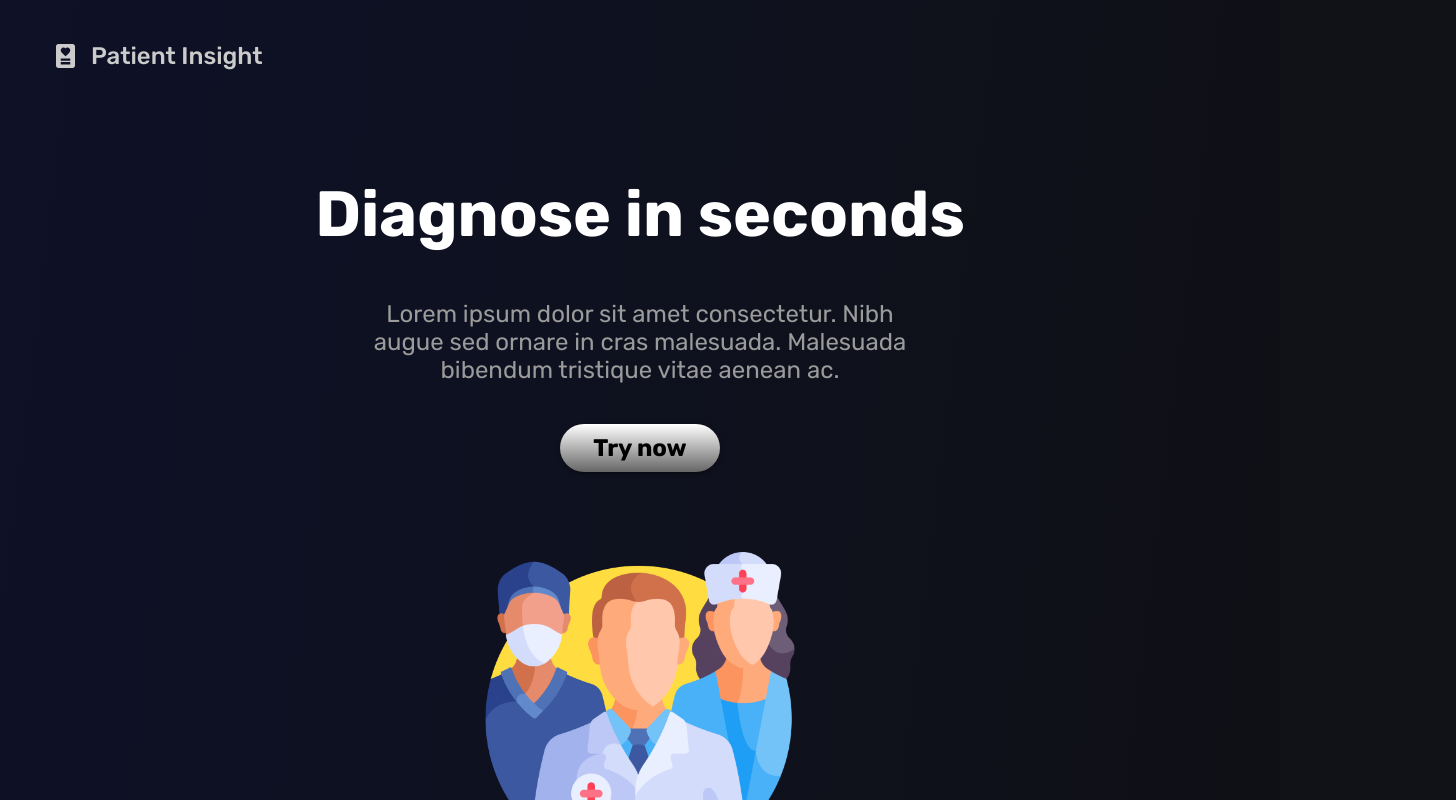
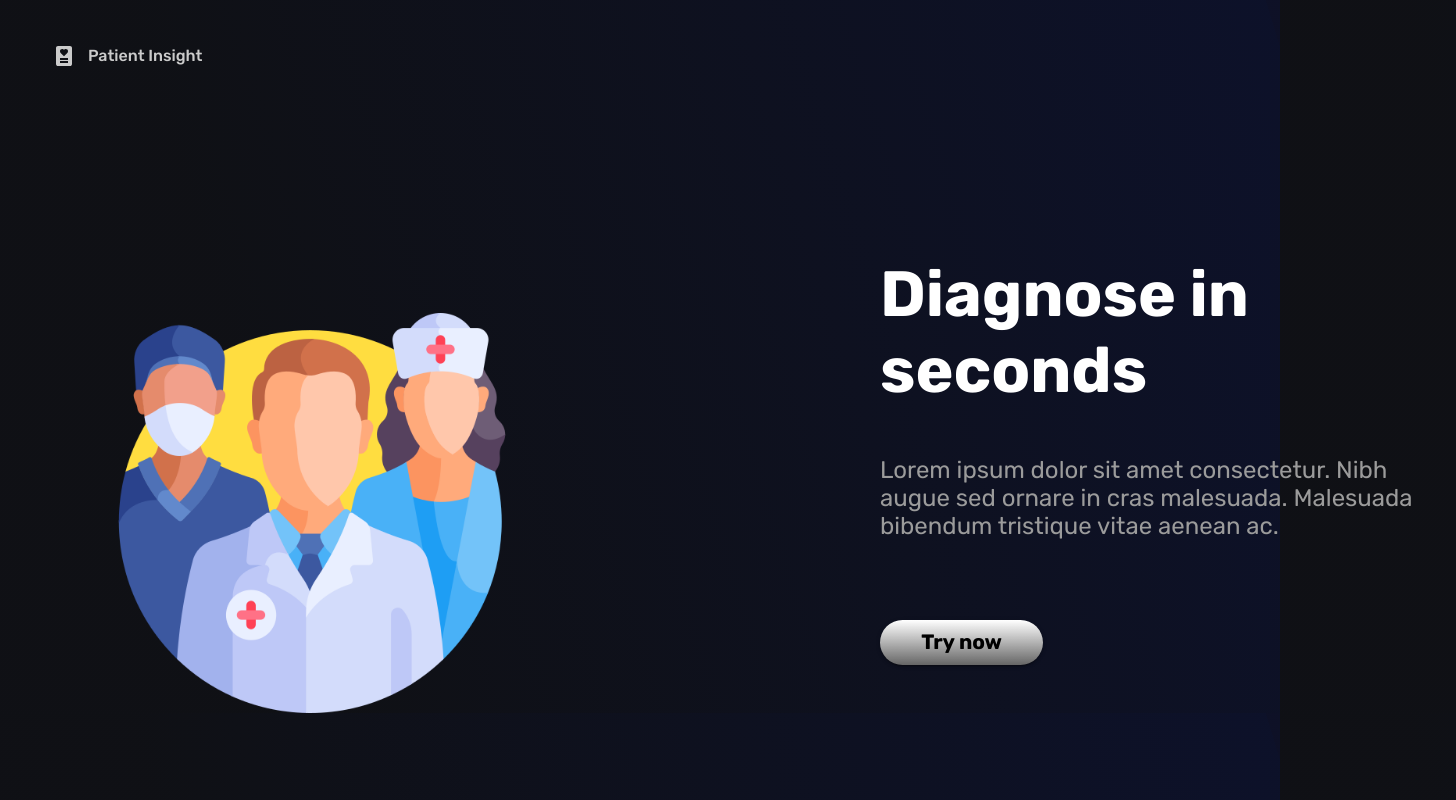
Before and after one commit to CreeperPlanet26/patient-insight, a Next.js app: page / in a window 1280 px wide. Shown: the top 800 px of the page, 1456 px wide, since content can reach past the window. Built offline with nearby package versions, Linux system fonts and the light colour scheme.

Commit message:
responsive landing page for desktop

```diff
--- a/src/app/page.tsx
+++ b/src/app/page.tsx
@@ -10,13 +10,14 @@ export default function Home() {
           <PatientIcon /> Patient Insight</Button>
       </nav>
 
-      <h1>Diagnose in seconds</h1>
-      <p>Lorem ipsum dolor sit amet consectetur. Nibh augue sed ornare in cras malesuada. Malesuada bibendum tristique vitae aenean ac. </p>
+      <section>
+        <h1>Diagnose in seconds</h1>
+        <p>Lorem ipsum dolor sit amet consectetur. Nibh augue sed ornare in cras malesuada. Malesuada bibendum tristique vitae aenean ac. </p>
+        <Button className="try-btn" variant="contained" color="primary" target="_blank" href="/">
+          Try now
+        </Button>
+      </section>
 
-
-      <Button className="try-btn" variant="contained" color="primary" target="_blank" href="/">
-        Try now
-      </Button>
       <Image src="/medical-team.png" alt="Medical Team" width={512} height={512} />
     </div>
   )
--- a/src/styles/landing-page.scss
+++ b/src/styles/landing-page.scss
@@ -15,7 +15,7 @@
     .patient-btn {
       margin: 1rem 2rem;
       height: 3rem;
-      font-size: 1.5rem;
+      font-size: 1rem;
       color: #cbcbcb;
       text-transform: none;
       font-weight: 500;
@@ -26,6 +26,7 @@
 
       svg {
         margin-right: 1rem;
+        width: 1rem;
       }
     }
   }
@@ -98,13 +99,14 @@
 
   a {
     margin: 0 auto;
-    width: 10rem;
+    width: 10.2rem;
+    height: 2.8rem;
 
     line-height: 36px;
     text-transform: none;
 
     font-weight: $bold;
-    font-size: 1.5rem;
+    font-size: 1.3rem;
     // padding: 0.5rem 2rem;
     border-radius: 1.78125rem;
     // width: 14.125rem;
@@ -114,17 +116,45 @@
     &:hover {
       background: white;
     }
-
-    @include large-phone {
-      //   padding: 0.8rem 3rem;
-    }
   }
 
   img {
     margin: 0 auto;
     display: flex;
-    margin-top: 5rem;
-    width: 20rem;
-    height: 20rem;
+    margin-top: 5.5rem;
+    max-width: 20rem;
+    max-height: 20rem;
+
+    @include tablet {
+      max-width: 25rem;
+      max-height: 25rem;
+    }
+  }
+
+  @include laptop {
+    section {
+      margin-left: 55rem;
+
+      h1 {
+        margin-top: 10rem;
+      }
+
+      h1,
+      p {
+        text-align: left;
+        margin-left: 0;
+      }
+
+      .try-btn {
+        margin: 0;
+        margin-top: 5rem;
+      }
+    }
+
+    img {
+      margin: 0;
+      margin-top: -22rem;
+      margin-left: 7rem;
+    }
   }
 }
--- a/src/styles/reset.scss
+++ b/src/styles/reset.scss
@@ -41,6 +41,10 @@ body {
   //   line-height: 1.5;
   font-family: "Rubik" !important;
   color: white !important;
+
+  @include laptop {
+    background: linear-gradient(253deg, rgba(0, 14, 98, 0.2) 0.95%, rgba(0, 14, 98, 0.24) 0.96%, rgba(9, 10, 13, 0.24) 76.87%), #111218;
+  }
 }
 
 /* Set the core h1 defaults */
```
